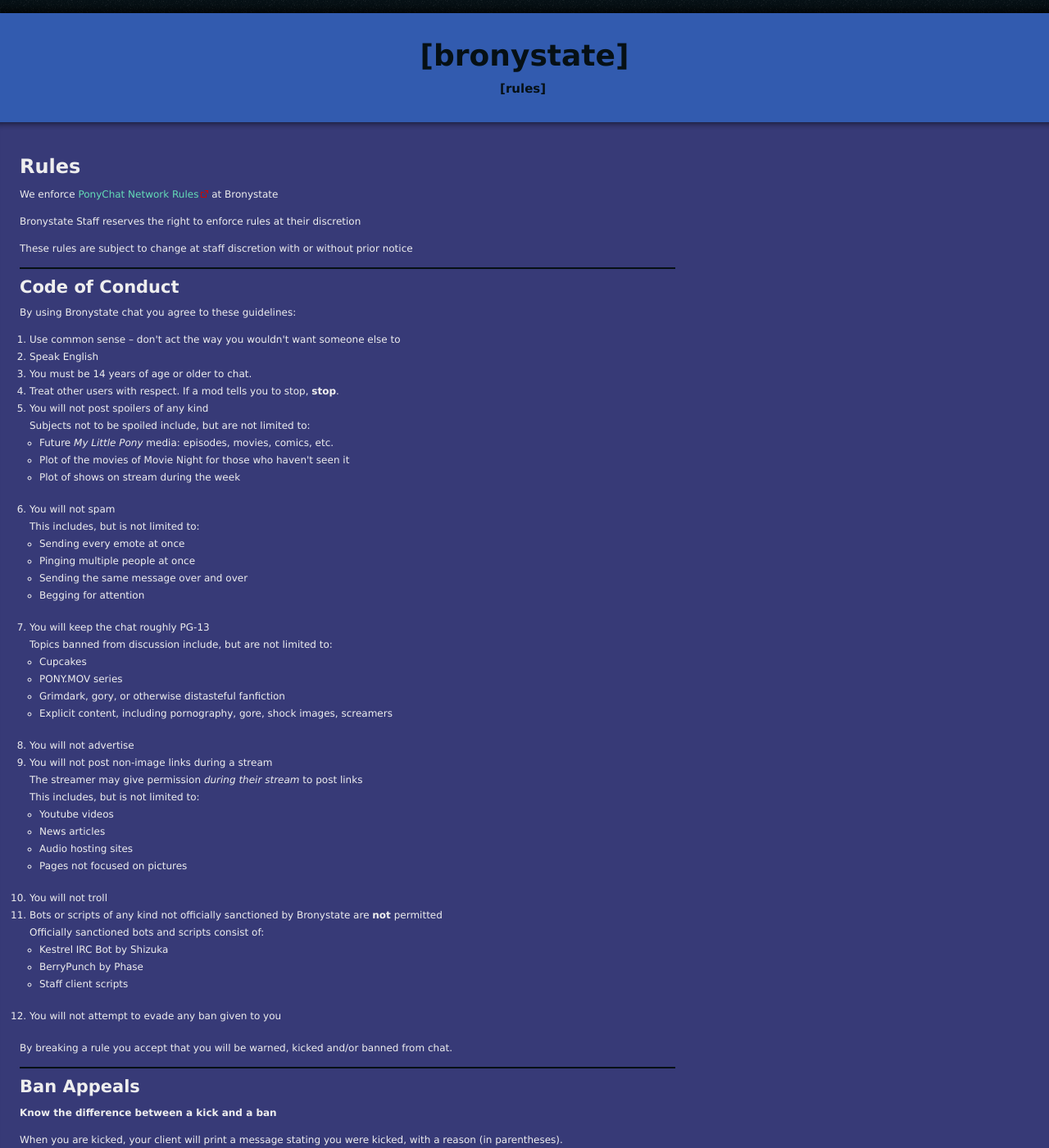
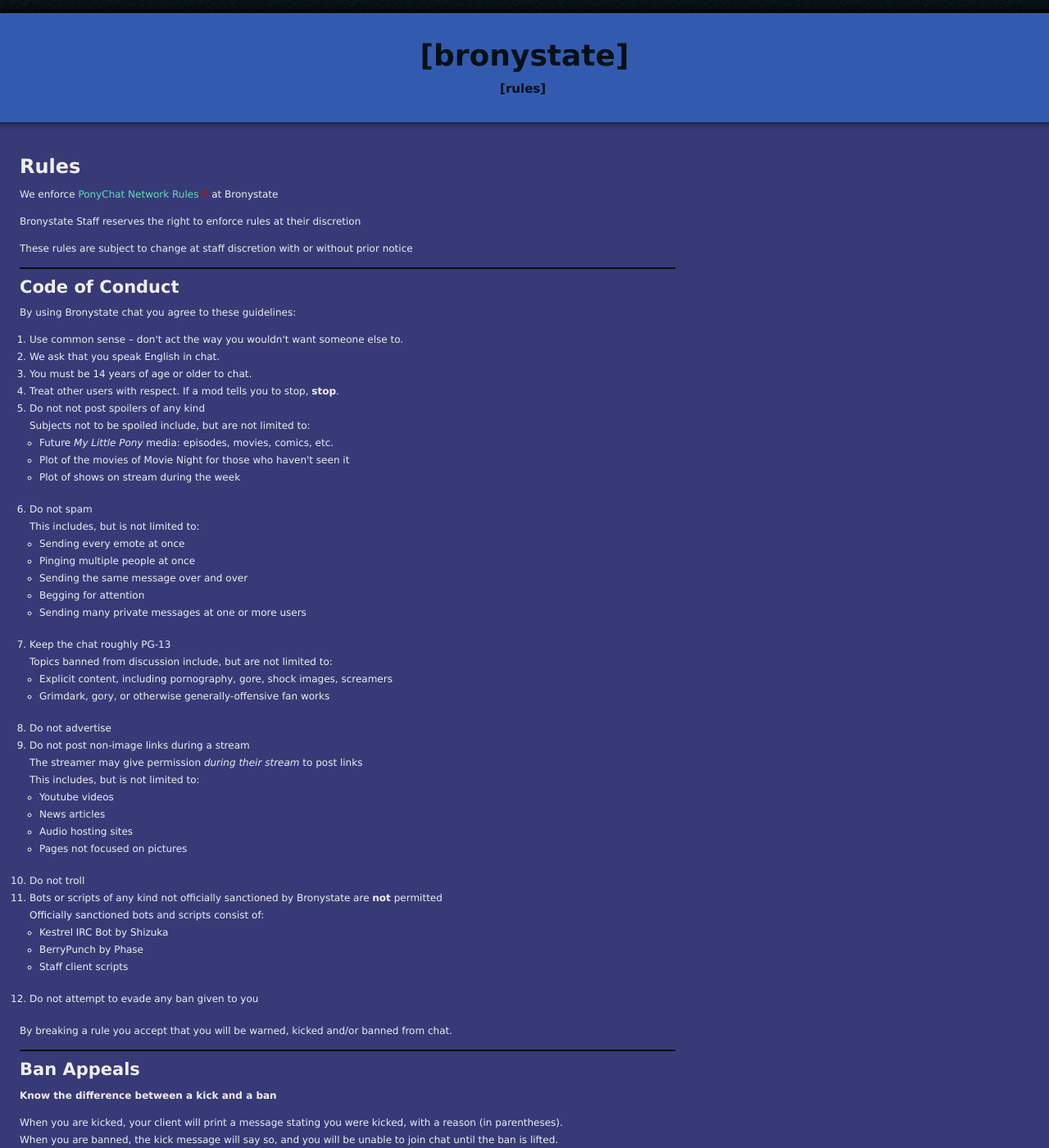
Before and after one commit to Bronystate/brstv3, a Jekyll site: the page built from index_rules.md, in a window 1280 px wide and 1400 px high. Shown: the whole window at 82% size. Built offline with Jekyll 4.4.1, drawn with Linux system fonts in a browser that asks for light colours; nearby versions of some CDN libraries.

Commit message:
wording revision

```diff
--- a/index_rules.md
+++ b/index_rules.md
@@ -19,42 +19,41 @@
 
 By using Bronystate chat you agree to these guidelines:
 
- 1. Use common sense -- don't act the way you wouldn't want someone else to
- 2. Speak English
+ 1. Use common sense -- don't act the way you wouldn't want someone else to.
+ 2. We ask that you speak English in chat.
  3. You must be 14 years of age or older to chat.
  4. Treat other users with respect. If a mod tells you to stop, **stop**.
- 5. You will not post spoilers of any kind
+ 5. Do not not post spoilers of any kind
     Subjects not to be spoiled include, but are not limited to:
     - Future *My Little Pony* media: episodes, movies, comics, etc.
     - Plot of the movies of Movie Night for those who haven't seen it
     - Plot of shows on stream during the week
- 6. You will not spam
+ 6. Do not spam
     This includes, but is not limited to:
     - Sending every emote at once
     - Pinging multiple people at once
     - Sending the same message over and over
     - Begging for attention
- 7. You will keep the chat roughly PG-13
+    - Sending many private messages at one or more users
+ 7. Keep the chat roughly PG-13
     Topics banned from discussion include, but are not limited to:
-    - Cupcakes
-    - PONY.MOV series
-    - Grimdark, gory, or otherwise distasteful fanfiction
     - Explicit content, including pornography, gore, shock images, screamers
- 8. You will not advertise
- 9. You will not post non-image links during a stream
+    - Grimdark, gory, or otherwise generally-offensive fan works
+ 8. Do not advertise
+ 9. Do not post non-image links during a stream
     The streamer may give permission *during their stream* to post links
     This includes, but is not limited to:
     - Youtube videos
     - News articles
     - Audio hosting sites
     - Pages not focused on pictures
-10. You will not troll
+10. Do not troll
 11. Bots or scripts of any kind not officially sanctioned by Bronystate are **not** permitted
     Officially sanctioned bots and scripts consist of:
     - Kestrel IRC Bot by Shizuka
     - BerryPunch by Phase
     - Staff client scripts
-12. You will not attempt to evade any ban given to you
+12. Do not attempt to evade any ban given to you
 
 By breaking a rule you accept that you will be warned, kicked and/or banned from chat.
 
```
